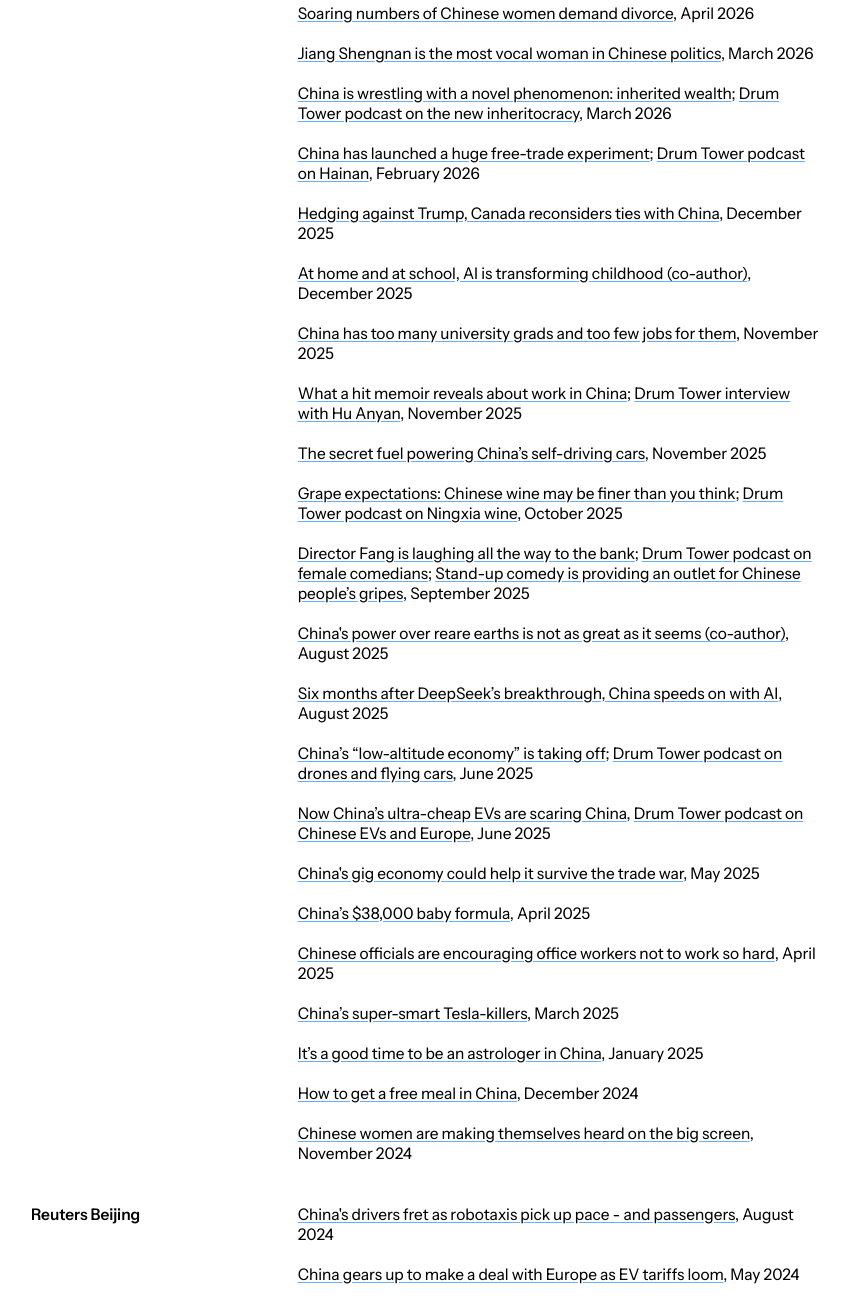
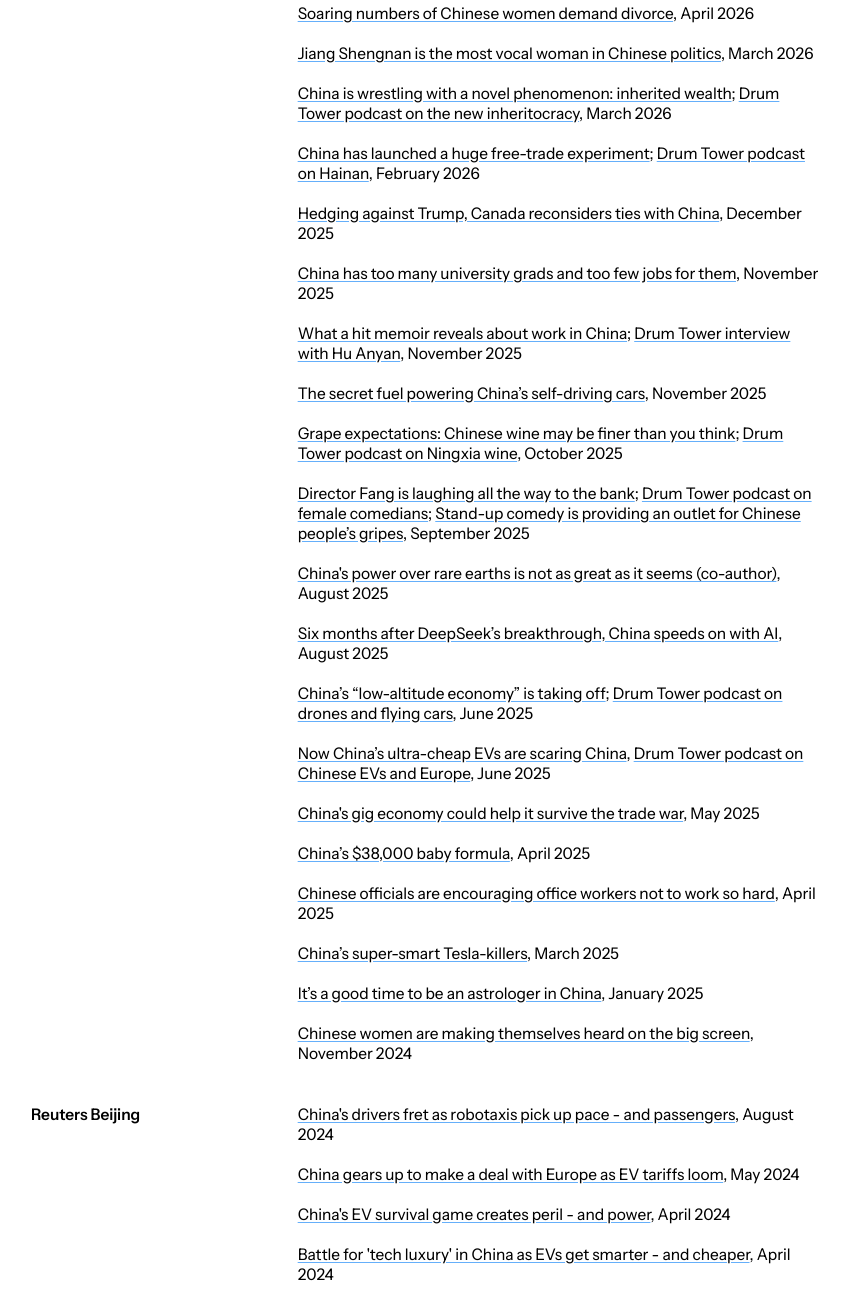
Before and after one commit to jsarahwu/jsarahwu.github.io, a plain HTML site: page index.html in a window 1280 px wide. Shown: the part 1158-2461 px from the top of the page, without its empty margins (213-1062 px from the left). Drawn offline with Linux system fonts and the light colour scheme.

Commit message:
Update index.html

```diff
--- a/index.html
+++ b/index.html
@@ -92,9 +92,6 @@ Before joining The Economist, Sarah covered the rise of electric vehicles in Chi
         <p>
         <a href="https://www.economist.com/china/2025/12/11/hedging-against-trump-canada-reconsiders-ties-with-china">Hedging against Trump, Canada reconsiders ties with China</a>, December 2025
       </p>
-        <p>
-        <a href="https://www.economist.com/briefing/2025/12/04/at-home-and-at-school-ai-is-transforming-childhood">At home and at school, AI is transforming childhood (co-author)</a>, December 2025
-      </p>
     <p>
         <a href="https://www.economist.com/china/2025/11/19/china-has-too-many-university-grads-and-too-few-jobs-for-them">China has too many university grads and too few jobs for them</a>, November 2025
       </p>
@@ -112,7 +109,7 @@ Before joining The Economist, Sarah covered the rise of electric vehicles in Chi
         <a href="https://www.economist.com/china/2025/09/11/director-fang-is-laughing-all-the-way-to-the-bank">Director Fang is laughing all the way to the bank</a>; <a href="https://www.economist.com/podcasts/2025/10/14/the-last-laugh-the-rise-of-chinas-female-stand-ups">Drum Tower podcast on female comedians</a>; <a href="https://www.economist.com/the-world-ahead/2025/11/12/stand-up-comedy-is-providing-an-outlet-for-chinese-peoples-gripes">Stand-up comedy is providing an outlet for Chinese people’s gripes</a>, September 2025
       </p>
    <p>
-        <a href="https://www.economist.com/interactive/briefing/2025/08/13/chinas-power-over-rare-earths-is-not-as-great-as-it-seems">China's power over reare earths is not as great as it seems (co-author)</a>, August 2025
+        <a href="https://www.economist.com/interactive/briefing/2025/08/13/chinas-power-over-rare-earths-is-not-as-great-as-it-seems">China's power over rare earths is not as great as it seems (co-author)</a>, August 2025
       </p>
 
      <p>
@@ -139,9 +136,6 @@ Before joining The Economist, Sarah covered the rise of electric vehicles in Chi
         </p>
            <p>
         <a href="https://www.economist.com/china/2025/01/23/its-a-good-time-to-be-an-astrologer-in-china">It’s a good time to be an astrologer in China</a>, January 2025
-      </p>
-         <p>
-        <a href="https://www.economist.com/china/2024/12/19/how-to-get-a-free-meal-in-china">How to get a free meal in China</a>, December 2024
       </p>
     <p>
         <a href=" https://www.economist.com/china/2024/12/05/chinese-women-are-making-themselves-heard-on-the-big-screen">Chinese women are making themselves heard on the big screen</a>, November 2024
```
